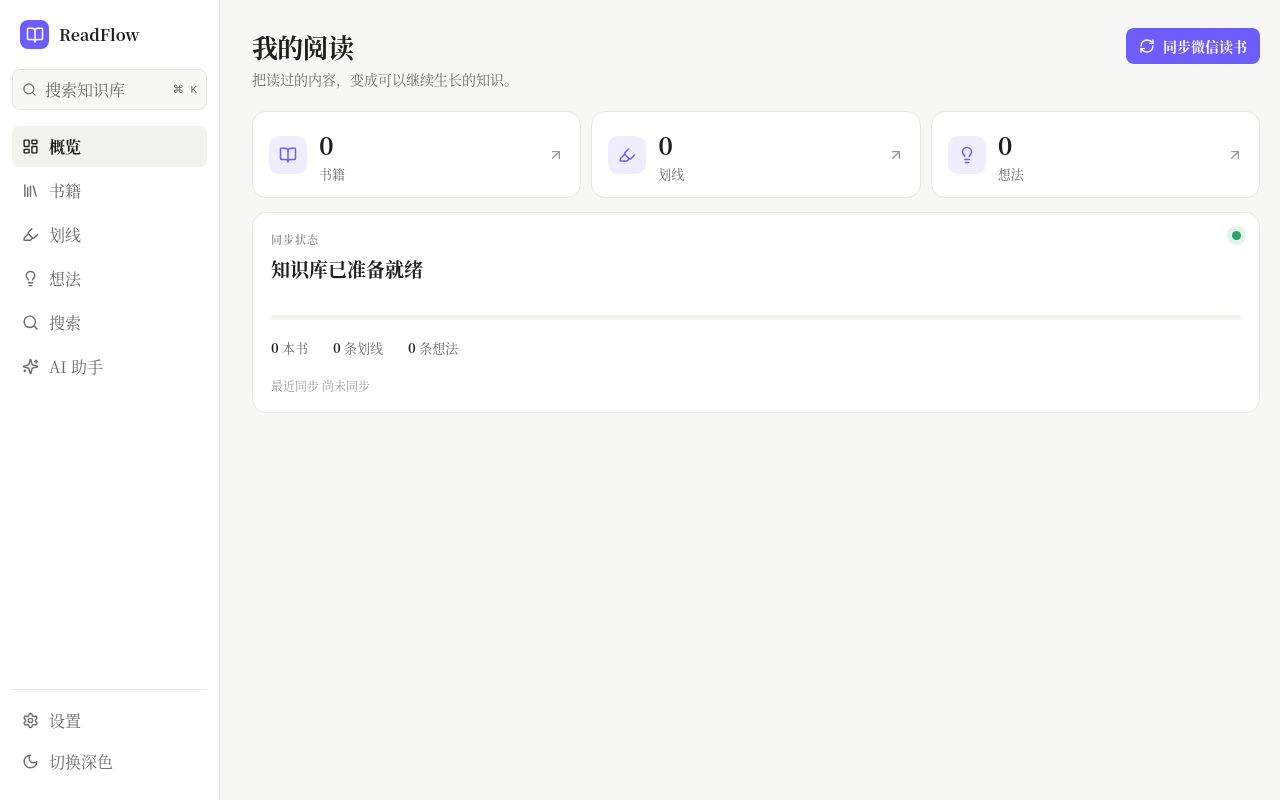
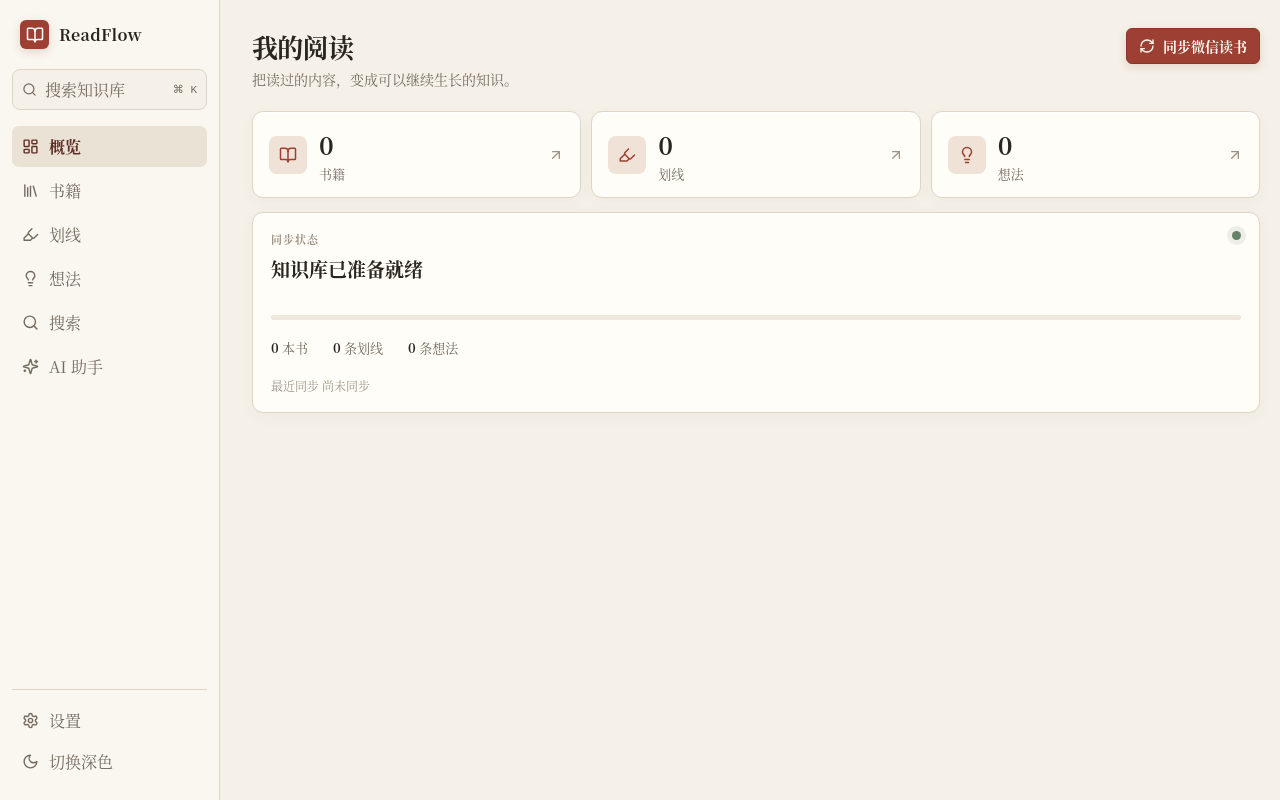
Before and after one commit to fengjutian/reader-knowledge, a React (Vite) app: page / in a window 1280 px wide. Built offline with nearby package versions, Linux system fonts and the light colour scheme.

Commit message:
feat: enhance theme support with new color variables and styles for light and dark modes

```diff
--- a/src/styles/overrides.scss
+++ b/src/styles/overrides.scss
@@ -65,7 +65,37 @@
 /* Compact desktop layout */
 :root {
   font-family: "Source Han Serif SC", "Source Han Serif CN", "Noto Serif CJK SC", "思源宋体", "Songti SC", SimSun, serif;
+  --bg: #f5f1e8;
+  --surface: #fffdf8;
+  --surface-hover: #eee8dc;
+  --text: #29251f;
+  --secondary: #746b5f;
+  --muted: #9c9284;
+  --border: #ded5c7;
+  --accent: #9d3f32;
+  --accent-soft: #f3e1d9;
+  --radius-lg: 11px;
 }
+
+[data-theme=dark] {
+  --bg: #201e1a;
+  --surface: #292620;
+  --surface-hover: #353129;
+  --text: #eee7da;
+  --secondary: #b9ae9d;
+  --muted: #887f72;
+  --border: #443e34;
+  --accent: #d17b68;
+  --accent-soft: #492d28;
+}
+
+.sidebar { background:#faf7f0;border-right-color:#ded5c7; }
+[data-theme=dark] .sidebar { background:#25221d;border-right-color:var(--border); }
+.brand { color:#27231e;letter-spacing:.02em; }
+[data-theme=dark] .brand { color:var(--text); }
+.brand__mark { background:#9d3f32;border-radius:6px;box-shadow:0 3px 10px #7131262b; }
+.nav button.active,.sidebar__footer button.active { background:#e9e2d5;color:#5f2e27; }
+[data-theme=dark] .nav button.active,[data-theme=dark] .sidebar__footer button.active { background:#39332a;color:#e3aa9c; }
 
 .page {
   max-width: none;
@@ -87,6 +117,23 @@
 .setting-field { gap: 7px; }
 .setting-field select, .settings-input, .secret-input { min-height: 36px; }
 .button { padding: 7px 12px; }
+.button { border-radius:6px;transition:background .18s ease,border-color .18s ease,transform .18s ease,box-shadow .18s ease; }
+.button:hover:not(:disabled) { transform:translateY(-1px); }
+.button--primary { background:#9d3f32;border-color:#8b362b;color:#fffaf2;box-shadow:0 3px 10px #76312626; }
+.button--primary:hover:not(:disabled) { background:#87362c;box-shadow:0 5px 14px #7631262e; }
+.button--secondary { background:#fffdf8;border-color:#cfc4b4;color:#4f473d; }
+.button--secondary:hover:not(:disabled) { background:#f3ede2;border-color:#b9ab98; }
+.button:focus-visible { outline:2px solid #b96a58;outline-offset:2px; }
+.stat-card__icon { background:#f0e2d7;color:#9d3f32;border-radius:8px; }
+.stat-card,.panel,.book-card,.note-card,.settings-card { border-color:#ded5c7;box-shadow:0 1px 0 #fff inset,0 4px 16px #66523d0a; }
+.status-dot { background:#66836a;box-shadow:0 0 0 5px #66836a1f; }
+.progress div { background:#9d3f32; }
+.quick-search { background:#f5f1e8;border-color:#ded5c7; }
+.settings-tabs,.ai-modes { background:#eae3d7; }
+.settings-tabs button.active,.ai-modes button.active { color:#6f3027;background:#fffaf2;box-shadow:0 1px 4px #59432c14; }
+.ask-box { box-shadow:0 12px 34px #55432e17; }
+.ask-box button,.big-search button { background:#9d3f32; }
+.privacy-badge,.secret-saved { color:#58725c; }
 
 .ai-wrap {
   max-width: 920px;
```
